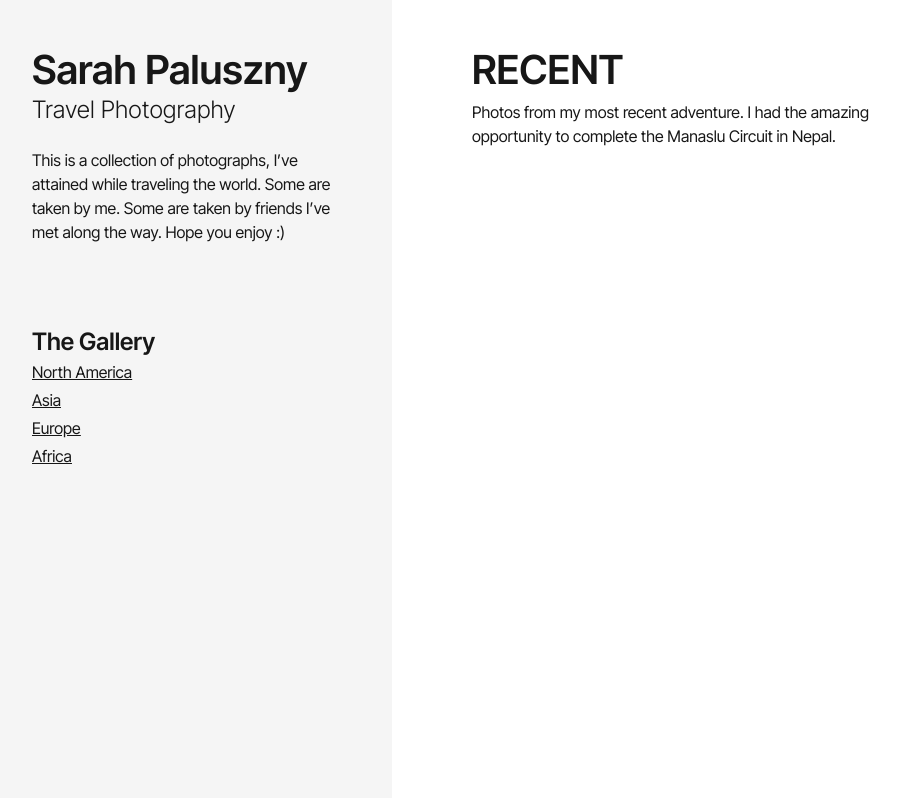
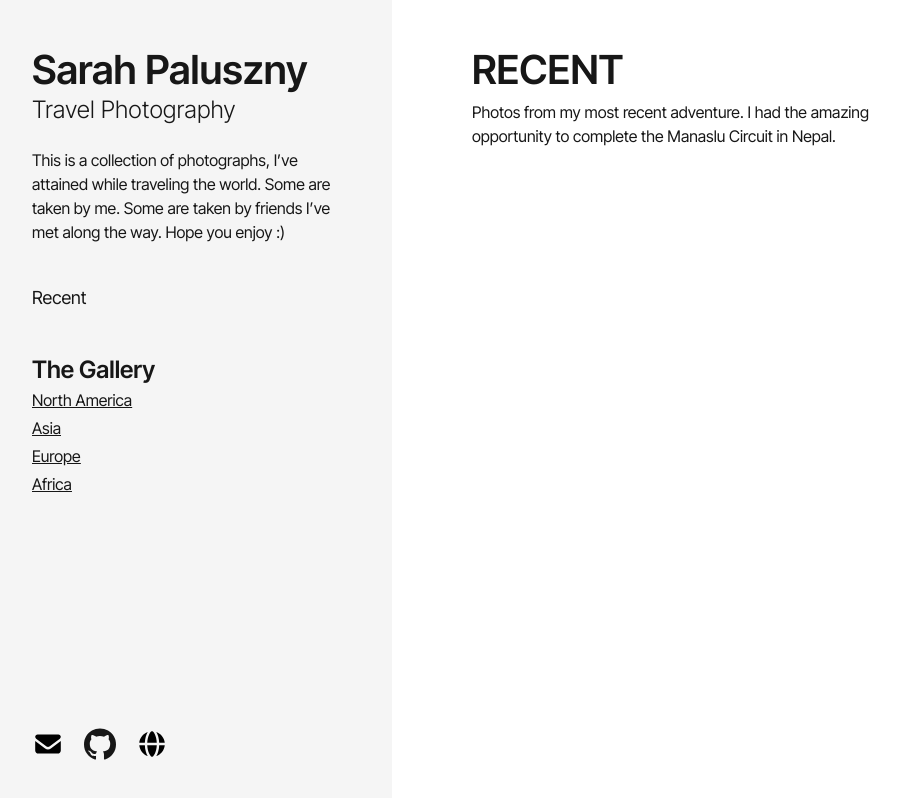
Before and after one commit to spaluszny/travel-gallery, a Next.js app: page / in a window 1280 px wide. Shown: the whole page, without its empty margins (8-908 px from the left). Built offline with nearby package versions, Linux system fonts and the light colour scheme.

Commit message:
build: icons

```diff
--- a/components/icons.tsx
+++ b/components/icons.tsx
@@ -42,4 +42,20 @@ export const Icons = {
             <path d="M88.2 0V25.6H108.1V213.6H70.2V71H88V45.3H0V71H19.9V236.2L52.2 269.2H108.1V307.3H88.2V340.3H181.6V307.3H161.7V269.2H217.6L249.9 236.2V71H269.8V45.3H181.8V71H199.6V213.6H161.7V25.6H181.6V0L88.2 0Z" />
         </svg>
     ),
+    website: (props: IconProps) => (
+        <svg
+        xmlns="http://www.w3.org/2000/svg"
+        viewBox="0 0 640 640"
+        {...props}>
+            {/* <!--!Font Awesome Free v7.1.0 by @fontawesome - https://fontawesome.com License - https://fontawesome.com/license/free Copyright 2025 Fonticons, Inc.--> */}
+            <path d="M415.9 344L225 344C227.9 408.5 242.2 467.9 262.5 511.4C273.9 535.9 286.2 553.2 297.6 563.8C308.8 574.3 316.5 576 320.5 576C324.5 576 332.2 574.3 343.4 563.8C354.8 553.2 367.1 535.8 378.5 511.4C398.8 467.9 413.1 408.5 416 344zM224.9 296L415.8 296C413 231.5 398.7 172.1 378.4 128.6C367 104.2 354.7 86.8 343.3 76.2C332.1 65.7 324.4 64 320.4 64C316.4 64 308.7 65.7 297.5 76.2C286.1 86.8 273.8 104.2 262.4 128.6C242.1 172.1 227.8 231.5 224.9 296zM176.9 296C180.4 210.4 202.5 130.9 234.8 78.7C142.7 111.3 74.9 195.2 65.5 296L176.9 296zM65.5 344C74.9 444.8 142.7 528.7 234.8 561.3C202.5 509.1 180.4 429.6 176.9 344L65.5 344zM463.9 344C460.4 429.6 438.3 509.1 406 561.3C498.1 528.6 565.9 444.8 575.3 344L463.9 344zM575.3 296C565.9 195.2 498.1 111.3 406 78.7C438.3 130.9 460.4 210.4 463.9 296L575.3 296z"/></svg>
+    ),
+    email: (props: IconProps) => (
+        <svg
+         xmlns="http://www.w3.org/2000/svg"
+         viewBox="0 0 640 640"
+         {...props}>
+            {/* <!--!Font Awesome Free v7.1.0 by @fontawesome - https://fontawesome.com License - https://fontawesome.com/license/free Copyright 2025 Fonticons, Inc.--> */}
+            <path d="M112 128C85.5 128 64 149.5 64 176C64 191.1 71.1 205.3 83.2 214.4L291.2 370.4C308.3 383.2 331.7 383.2 348.8 370.4L556.8 214.4C568.9 205.3 576 191.1 576 176C576 149.5 554.5 128 528 128L112 128zM64 260L64 448C64 483.3 92.7 512 128 512L512 512C547.3 512 576 483.3 576 448L576 260L377.6 408.8C343.5 434.4 296.5 434.4 262.4 408.8L64 260z"/></svg>
+    ),
 };
--- a/components/sidebar.tsx
+++ b/components/sidebar.tsx
@@ -1,25 +1,48 @@
+import { siteConfig } from "@/config/site";
 import Link from "next/link";
+import { Icons } from "./icons"
 
 
 export default function SideBar() {
     return (
 
         <div className="h-screen w-100 bg-[#F5F5F5] p-10 fixed">
+            <div className="">
+
                 <div>
                     <h2>Sarah Paluszny</h2>
                     <h3 className="-mt-2">Travel Photography</h3>
                     <p className="pt-5">This is a collection of photographs, I’ve attained while traveling the world. Some are taken by me. Some are taken by friends I’ve met along the way. Hope you enjoy :)</p>
                 </div>
-            <div className="pt-20">
+                <div className="pt-10 text-lg"><Link href="/">Recent</Link></div>
+                <div className="pt-10">
                     <h4 className="font-bold">The Gallery</h4>
                     <ul className="flex flex-col gap-1 text-md">
+                        {/* <li className="underline hover:text-gray-600"><Link href="/">Recent</Link></li> */}
                         <li className="underline hover:text-gray-600"><Link href="/north-america">North America</Link></li>
                         <li className="underline hover:text-gray-600"><Link href="/asia">Asia</Link></li>
                         <li className="underline hover:text-gray-600"><Link href="/europe">Europe</Link></li>
                         <li className="underline hover:text-gray-600"><Link href="/africa">Africa</Link></li>
                     </ul>
                 </div>
+                <div className="absolute bottom-10">
+                    <div className="flex gap-5">
+                        <Link href={`mailto:${siteConfig.links.email}`} target="blank" rel="noreferrer">
+                            <Icons.email className="h-8 w-8" />
+                            <span className="sr-only">Email</span>
+                        </Link>
+                        <Link href={siteConfig.links.github} target="blank" rel="noreferrer">
+                            <Icons.gitHub className="h-8 w-8" />
+                            <span className="sr-only">Github</span>
+                        </Link>
+                        <Link href={siteConfig.links.website} target="blank" rel="noreferrer">
+                            <Icons.website className="h-8 w-8" />
+                            <span className="sr-only">Personal Website</span>
+                        </Link>
 
+                    </div>
+                </div>
+            </div>
         </div>
 
 
```
Also changed, not shown: components/links.tsx (deleted). Lines whose indentation alone changed are shown as unchanged.
